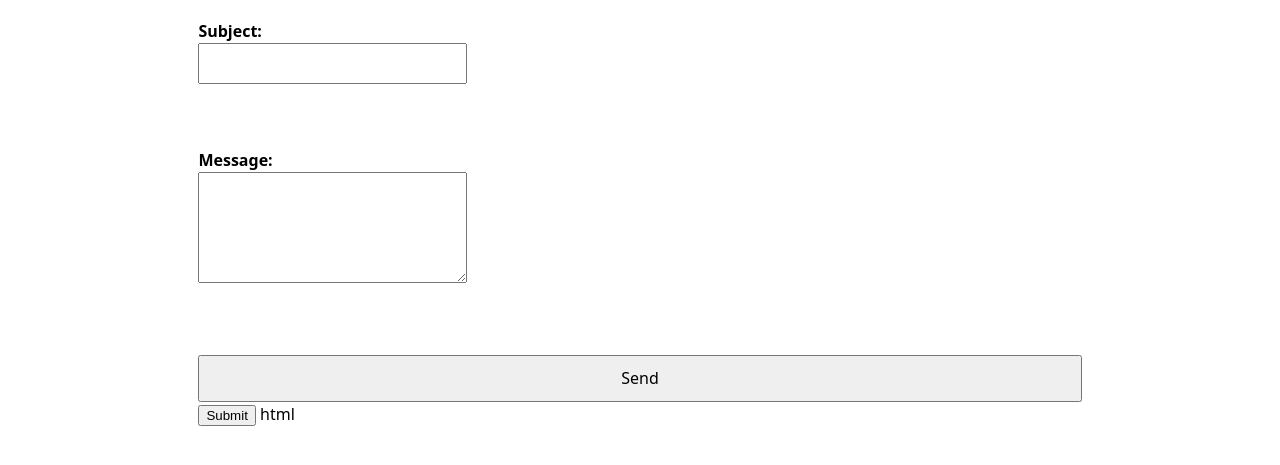
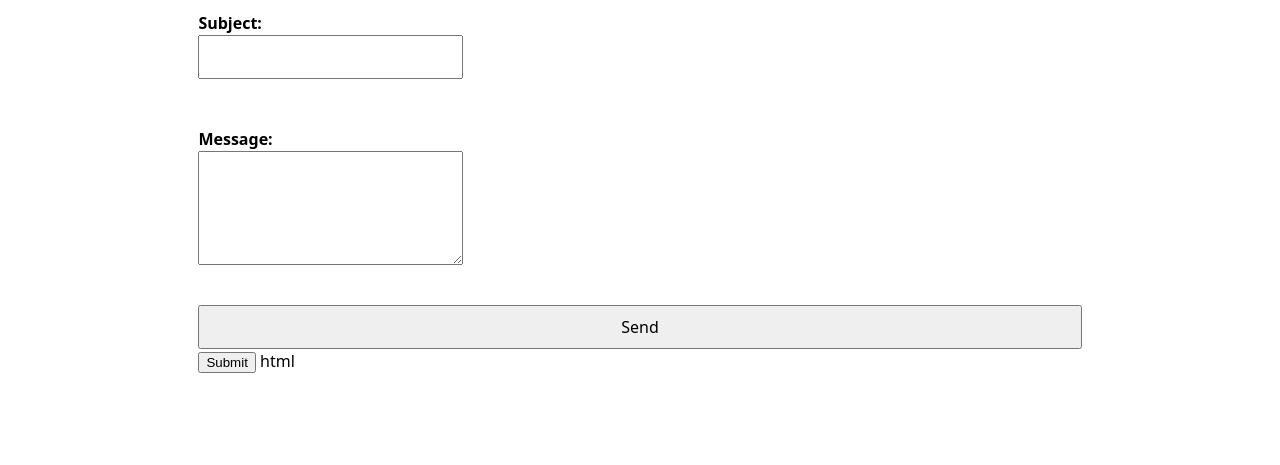
Before and after one commit to wel055/portfolio, a plain HTML site: page contact/index.html in a window 1280 px wide. Shown: the part 161-626 px from the top of the page. Drawn offline with Linux system fonts and the light colour scheme.

Commit message:
Update style.css

```diff
--- a/style.css
+++ b/style.css
@@ -257,38 +257,3 @@ section ul li a:hover { color: canvastext; }
 .color-scheme select{
   font: inherit;            /* keep font consistent                   */
 }
-
-/* ----------------------------------------------------------
-   Contact‑form layout (picture 2 style)
-   ---------------------------------------------------------- */
-
-/* Constrain the overall width and centre it */
-.contact-wrapper {
-  max-width: 36rem;      /* ~576 px; adjust as you like */
-  margin-inline: auto;   /* centres the whole block */
-}
-
-/* Stack each label + control vertically, with spacing */
-#contact label {
-  display: block;
-  margin-block: 1rem;    /* space above/below each field */
-  font-weight: bold;
-}
-
-/* Make the controls fill the wrapper, not the viewport */
-#contact input,
-#contact textarea {
-  width: 100%;
-  box-sizing: border-box;
-  font: inherit;
-  padding: 0.4em 0.6em;
-}
-
-/* Button sized to its text, centred */
-#contact button {
-  display: block;
-  margin: 1.5rem auto 0;
-  padding: 0.6em 2.5em;
-  font: inherit;
-  cursor: pointer;
-}
```
